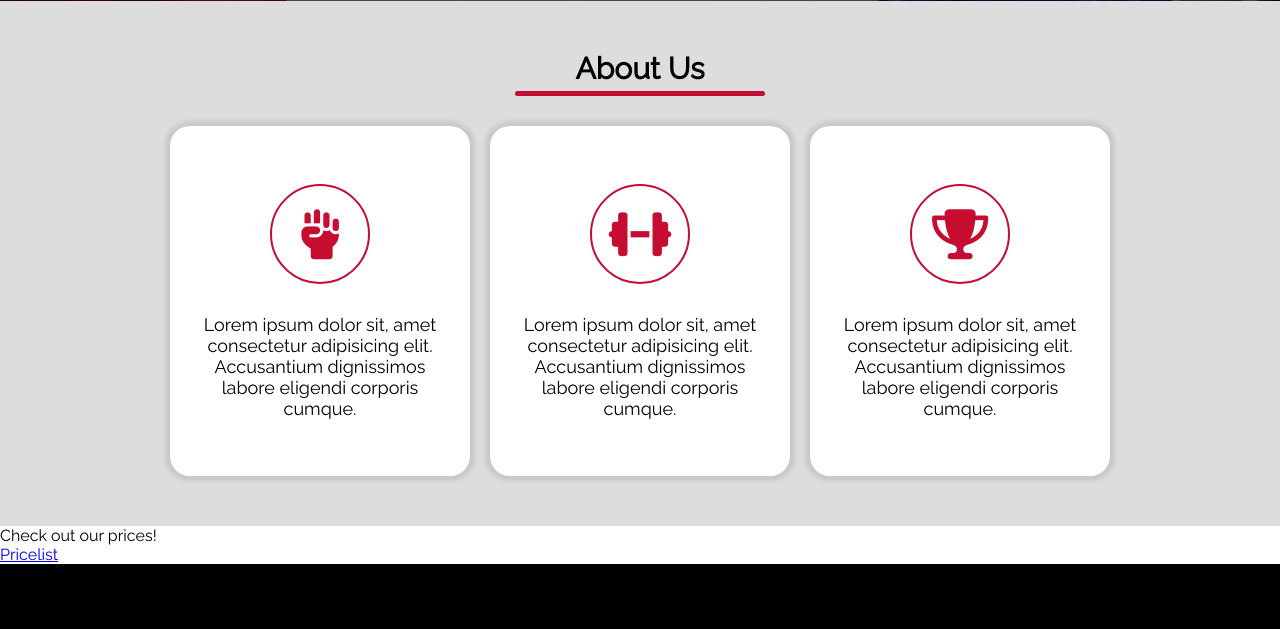
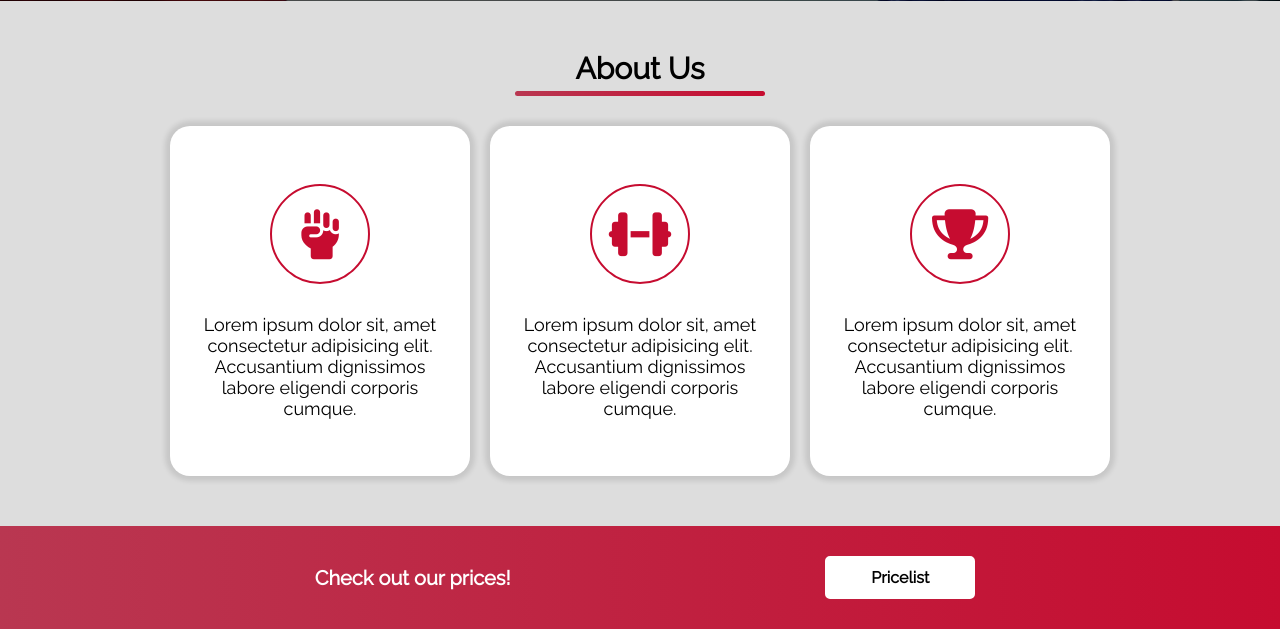
Before and after one commit to MilosM00/box-website, a PHP site: page / in a window 1280 px wide. Shown: the part 745-1374 px from the top of the page. Before the commit the page ends 1309 px from the top, so only its background shows below. Run offline with PHP 8.4, Linux system fonts and the light colour scheme; some libraries are stand-ins or nearby versions.

Commit message:
index-css updated

```diff
--- a/style/index.css
+++ b/style/index.css
@@ -168,11 +168,17 @@ body{
     width: 150px;
     text-align: center;
     font-weight: 600;
+    transition: all 0.5s;
 }
 
 .hero-overlay > div > a:nth-child(1):hover{
     color: #fff;
     background-color: transparent;
+}
+
+.hero-overlay > div > a:nth-child(2):hover{
+    background-color: #b93751;
+    border: 2px solid #b93751;
 }
 
 @media (max-width: 850px) {
@@ -231,7 +237,7 @@ body{
     width: 250px;
     height: 5px;
     border-radius: 10px;
-    background-color: #C60C30;
+    background: linear-gradient(to right,#b93751,#C60C30);
     margin-bottom: 30px;
 }
 
@@ -289,3 +295,49 @@ body{
     }
 }
 /* END ABOUT */
+
+/* START CTA */
+.cta-section{
+    background: linear-gradient(to right, #b93751, #C60C30);
+    padding-top: 30px;
+    padding-bottom: 30px;
+    display: flex;
+    justify-content: space-evenly;
+    align-items: center;
+}
+
+.cta-section > p{
+    font-size: 20px;
+    color: #fff;
+    text-align: center;
+    padding-left: 10px;
+    padding-right: 10px;
+    font-weight: 600;
+}
+
+.cta-section > a{
+    padding: 10px;
+    width: 150px;
+    background-color: #fff;
+    border: 2px solid #fff;
+    color: #000;
+    text-align: center;
+    font-weight: 600;
+    text-decoration: none;
+    border-radius: 5px;
+    transition: all 0.5s;
+}
+
+.cta-section > a:hover{
+    color: #fff;
+    background-color: transparent;
+}
+
+@media (max-width: 650px) {
+    .cta-section{
+        justify-content: center;
+        flex-direction: column;
+        gap: 20px;
+    }
+}
+/* END CTA */
```
